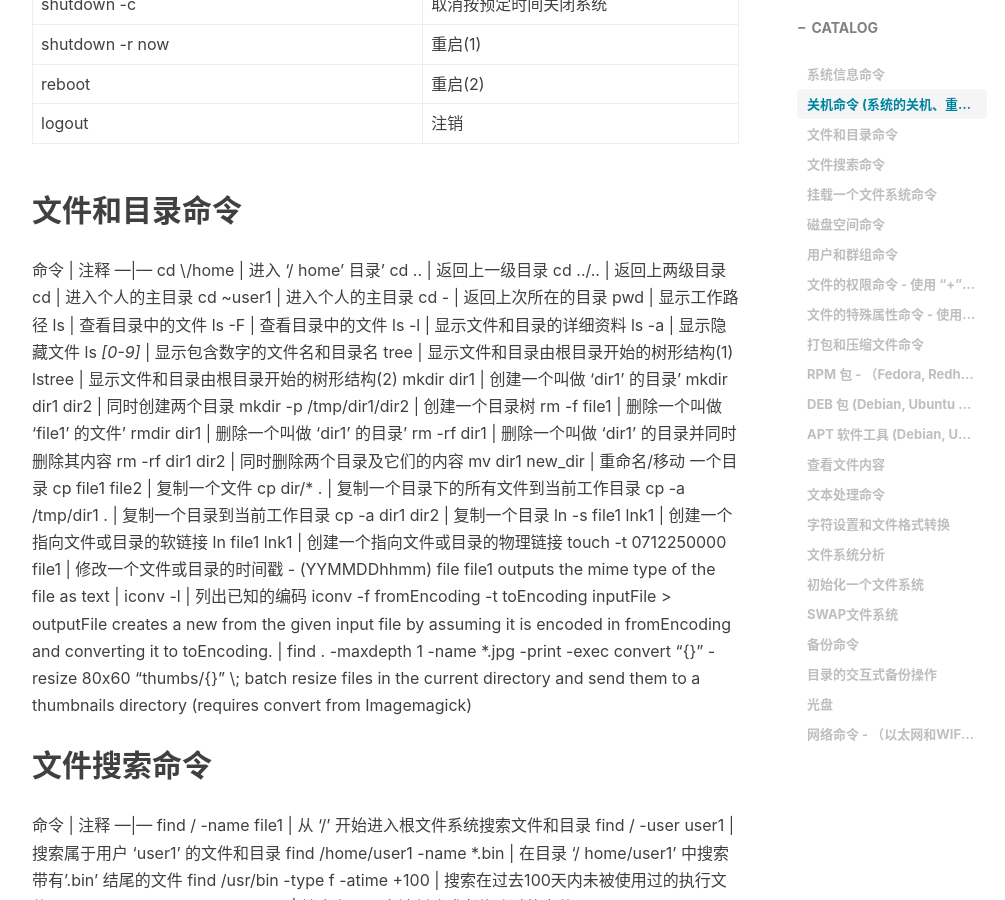
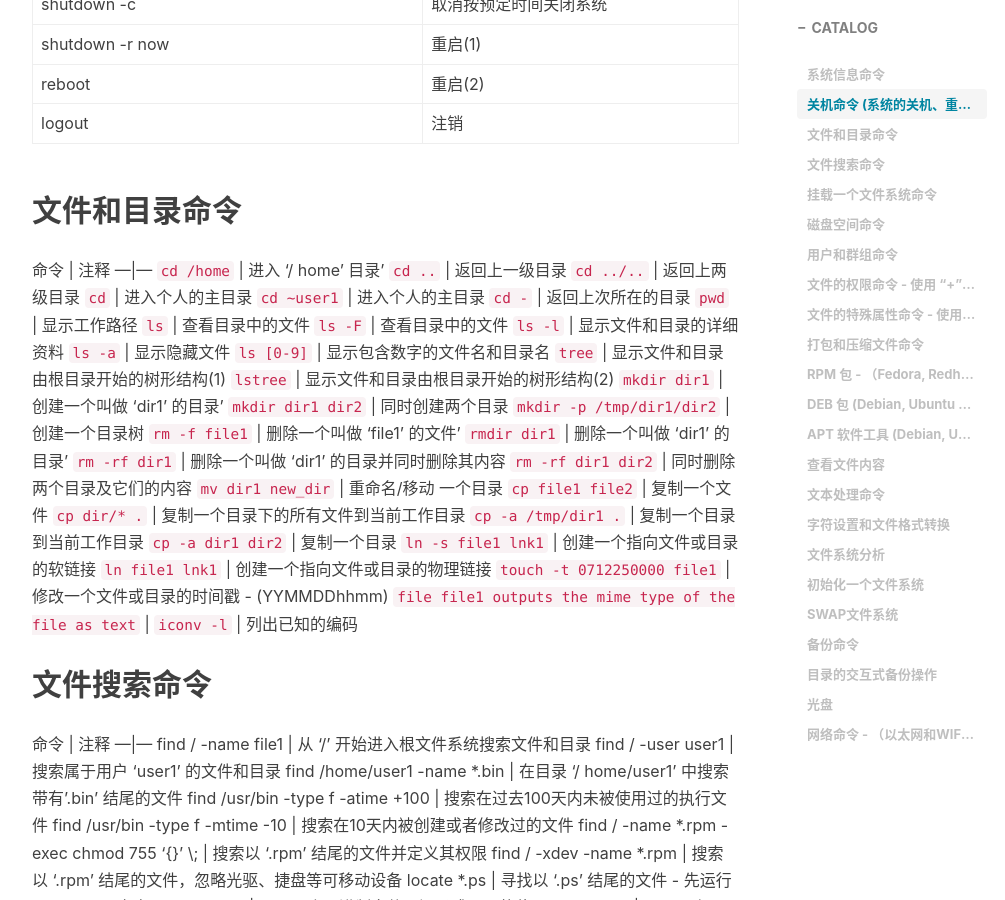
Before and after one commit to 290352095/290352095.github.io, a Jekyll site: the page built from _posts/2019-02-12-Linux常用命令.md, in a window 1280 px wide and 900 px high, scrolled down 1781 px. Shown: the whole window, without its empty margins (233-1238 px from the left). Built offline with Jekyll 4.4.1, drawn with Linux system fonts in a browser that asks for light colours; nearby versions of some CDN libraries; comment, search, counter and statistics services are not loaded.

Commit message:
修正linux命令

```diff
--- a/_posts/2019-02-12-Linux常用命令.md
+++ b/_posts/2019-02-12-Linux常用命令.md
@@ -57,40 +57,37 @@ logout | 注销
 
 命令 | 注释
 ---|---
-cd \/home | 进入 '/ home' 目录'
-cd .. | 返回上一级目录
-cd ../.. | 返回上两级目录
-cd | 进入个人的主目录
-cd ~user1 | 进入个人的主目录
-cd - | 返回上次所在的目录
-pwd | 显示工作路径
-ls | 查看目录中的文件
-ls -F | 查看目录中的文件
-ls -l | 显示文件和目录的详细资料
-ls -a | 显示隐藏文件
-ls *[0-9]* | 显示包含数字的文件名和目录名
-tree | 显示文件和目录由根目录开始的树形结构(1)
-lstree | 显示文件和目录由根目录开始的树形结构(2)
-mkdir dir1 | 创建一个叫做 'dir1' 的目录'
-mkdir dir1 dir2 | 同时创建两个目录
-mkdir -p /tmp/dir1/dir2 | 创建一个目录树
-rm -f file1 | 删除一个叫做 'file1' 的文件'
-rmdir dir1 | 删除一个叫做 'dir1' 的目录'
-rm -rf dir1 | 删除一个叫做 'dir1' 的目录并同时删除其内容
-rm -rf dir1 dir2 | 同时删除两个目录及它们的内容
-mv dir1 new_dir | 重命名/移动 一个目录
-cp file1 file2 | 复制一个文件
-cp dir/* . | 复制一个目录下的所有文件到当前工作目录
-cp -a /tmp/dir1 . | 复制一个目录到当前工作目录
-cp -a dir1 dir2 | 复制一个目录
-ln -s file1 lnk1 | 创建一个指向文件或目录的软链接
-ln file1 lnk1 | 创建一个指向文件或目录的物理链接
-touch -t 0712250000 file1 | 修改一个文件或目录的时间戳 - (YYMMDDhhmm)
-file file1 outputs the mime type of the file as text |
-iconv -l | 列出已知的编码
-iconv -f fromEncoding -t toEncoding inputFile > outputFile creates a new from the given input file by assuming it is encoded in fromEncoding and converting it to toEncoding.  |
-find . -maxdepth 1 -name *.jpg -print -exec convert "{}" -resize 80x60 "thumbs/{}" \; batch resize files in the current directory and send them to a thumbnails directory (requires convert from Imagemagick)
-
+`cd /home` | 进入 '/ home' 目录'
+`cd ..` | 返回上一级目录
+`cd ../..` | 返回上两级目录
+`cd` | 进入个人的主目录
+`cd ~user1` | 进入个人的主目录
+`cd -` | 返回上次所在的目录
+`pwd` | 显示工作路径
+`ls` | 查看目录中的文件
+`ls -F` | 查看目录中的文件
+`ls -l` | 显示文件和目录的详细资料
+`ls -a` | 显示隐藏文件
+`ls [0-9]` | 显示包含数字的文件名和目录名
+`tree` | 显示文件和目录由根目录开始的树形结构(1)
+`lstree` | 显示文件和目录由根目录开始的树形结构(2)
+`mkdir dir1` | 创建一个叫做 'dir1' 的目录'
+`mkdir dir1 dir2` | 同时创建两个目录
+`mkdir -p /tmp/dir1/dir2` | 创建一个目录树
+`rm -f file1` | 删除一个叫做 'file1' 的文件'
+`rmdir dir1` | 删除一个叫做 'dir1' 的目录'
+`rm -rf dir1` | 删除一个叫做 'dir1' 的目录并同时删除其内容
+`rm -rf dir1 dir2` | 同时删除两个目录及它们的内容
+`mv dir1 new_dir` | 重命名/移动 一个目录
+`cp file1 file2` | 复制一个文件
+`cp dir/* .` | 复制一个目录下的所有文件到当前工作目录
+`cp -a /tmp/dir1 .` | 复制一个目录到当前工作目录
+`cp -a dir1 dir2` | 复制一个目录
+`ln -s file1 lnk1` | 创建一个指向文件或目录的软链接
+`ln file1 lnk1` | 创建一个指向文件或目录的物理链接
+`touch -t 0712250000 file1` | 修改一个文件或目录的时间戳 - (YYMMDDhhmm)
+`file file1 outputs the mime type of the file as text` |
+`iconv -l` | 列出已知的编码
 ## 文件搜索命令
 命令 | 注释
 ---|---
```
